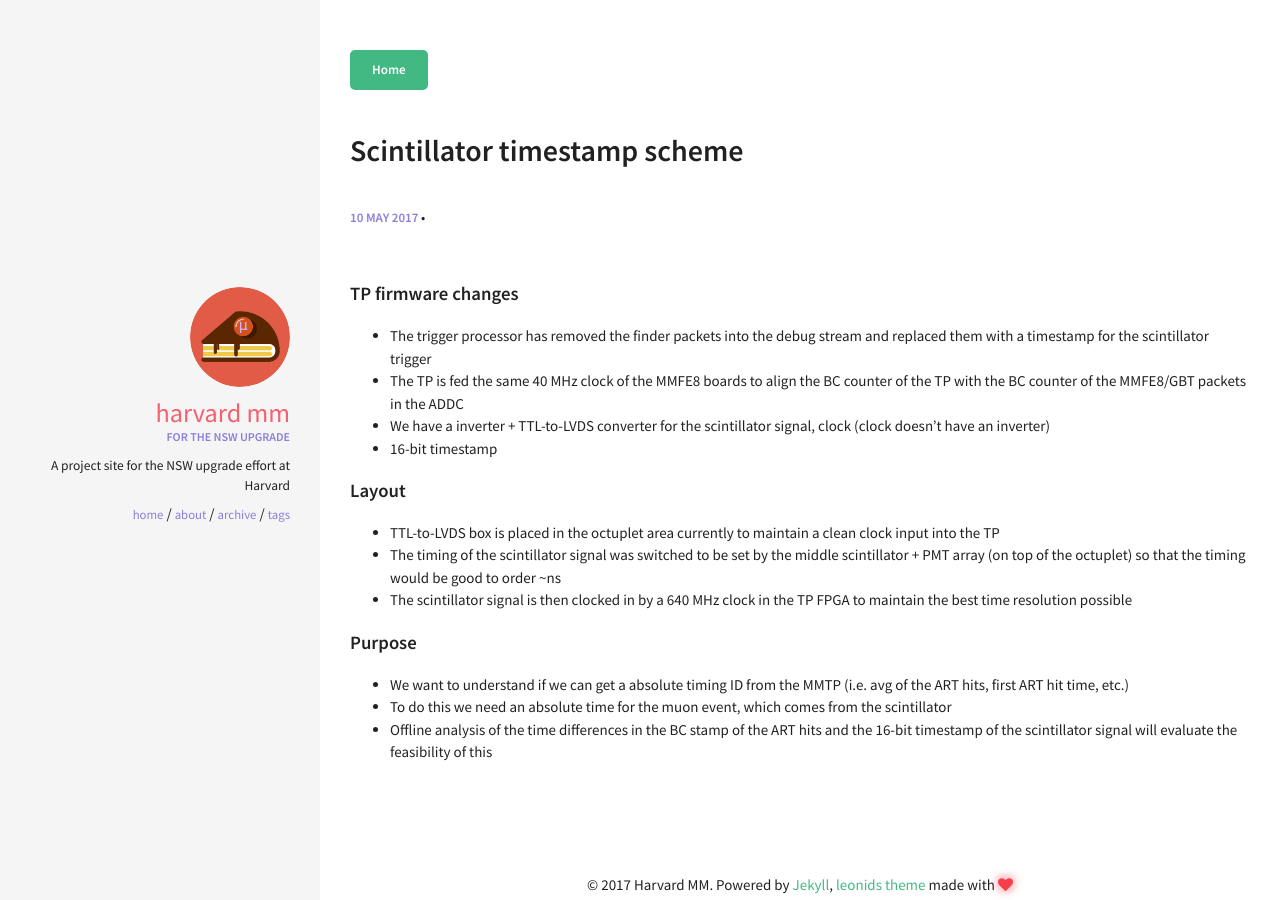
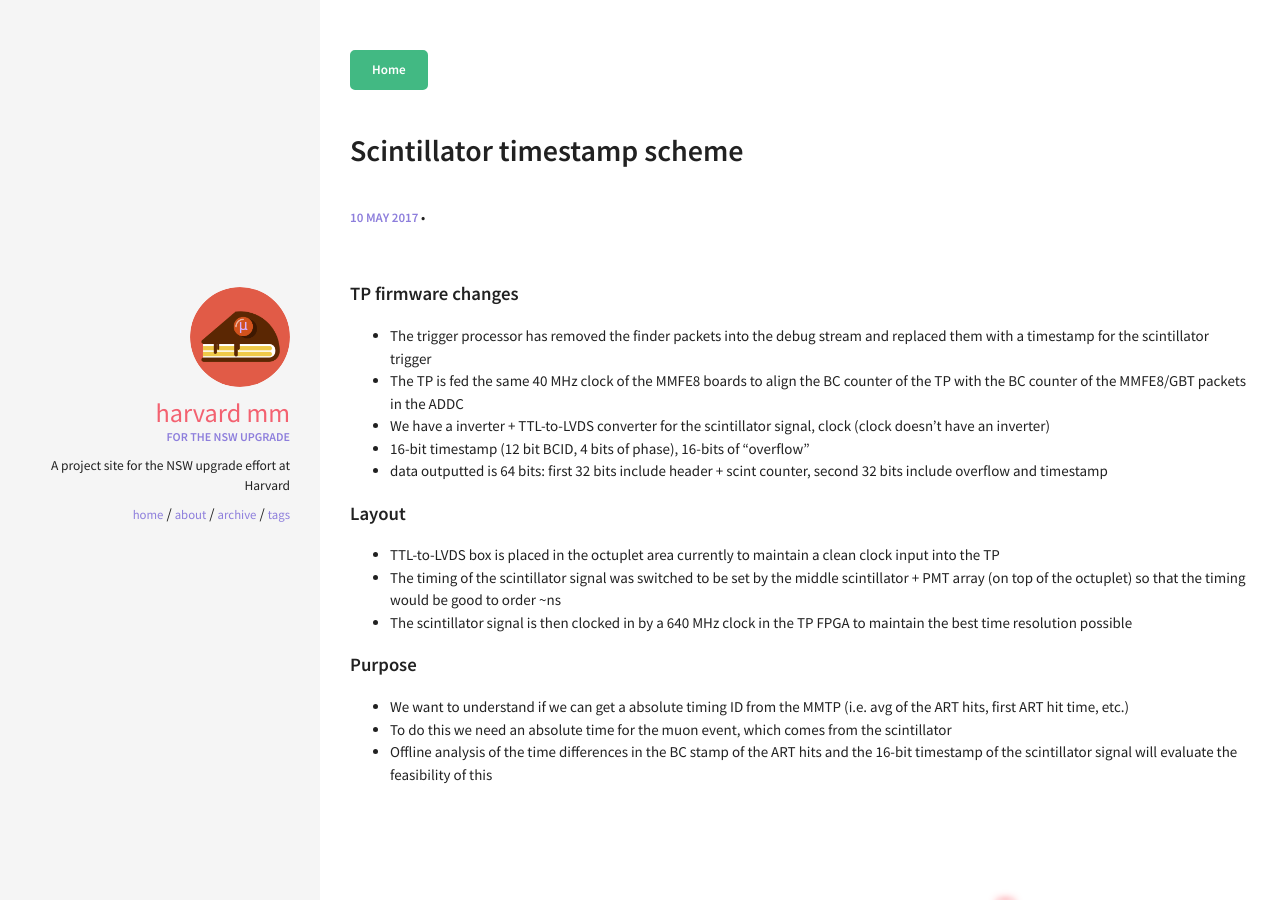
Before and after one commit to annmwang/Harvard_MM, a Jekyll site: the page built from _posts/2017-05-10-scint-tp.md, in a window 1280 px wide. Built offline with Jekyll 4.4.1, drawn with Linux system fonts in a browser that asks for light colours.

```diff
--- a/_posts/2017-05-10-scint-tp.md
+++ b/_posts/2017-05-10-scint-tp.md
@@ -11,7 +11,8 @@ comments: true
 * The trigger processor has removed the finder packets into the debug stream and replaced them with a timestamp for the scintillator trigger
 * The TP is fed the same 40 MHz clock of the MMFE8 boards to align the BC counter of the TP with the BC counter of the MMFE8/GBT packets in the ADDC
 * We have a inverter + TTL-to-LVDS converter for the scintillator signal, clock (clock doesn't have an inverter)
-* 16-bit timestamp
+* 16-bit timestamp (12 bit BCID, 4 bits of phase), 16-bits of "overflow"
+* data outputted is 64 bits: first 32 bits include header + scint counter, second 32 bits include overflow and timestamp
 
 
 #### Layout
```
Also changed, not shown: _posts/2017-05-10-tpdata-ref.md (added, +31 -0 lines).
